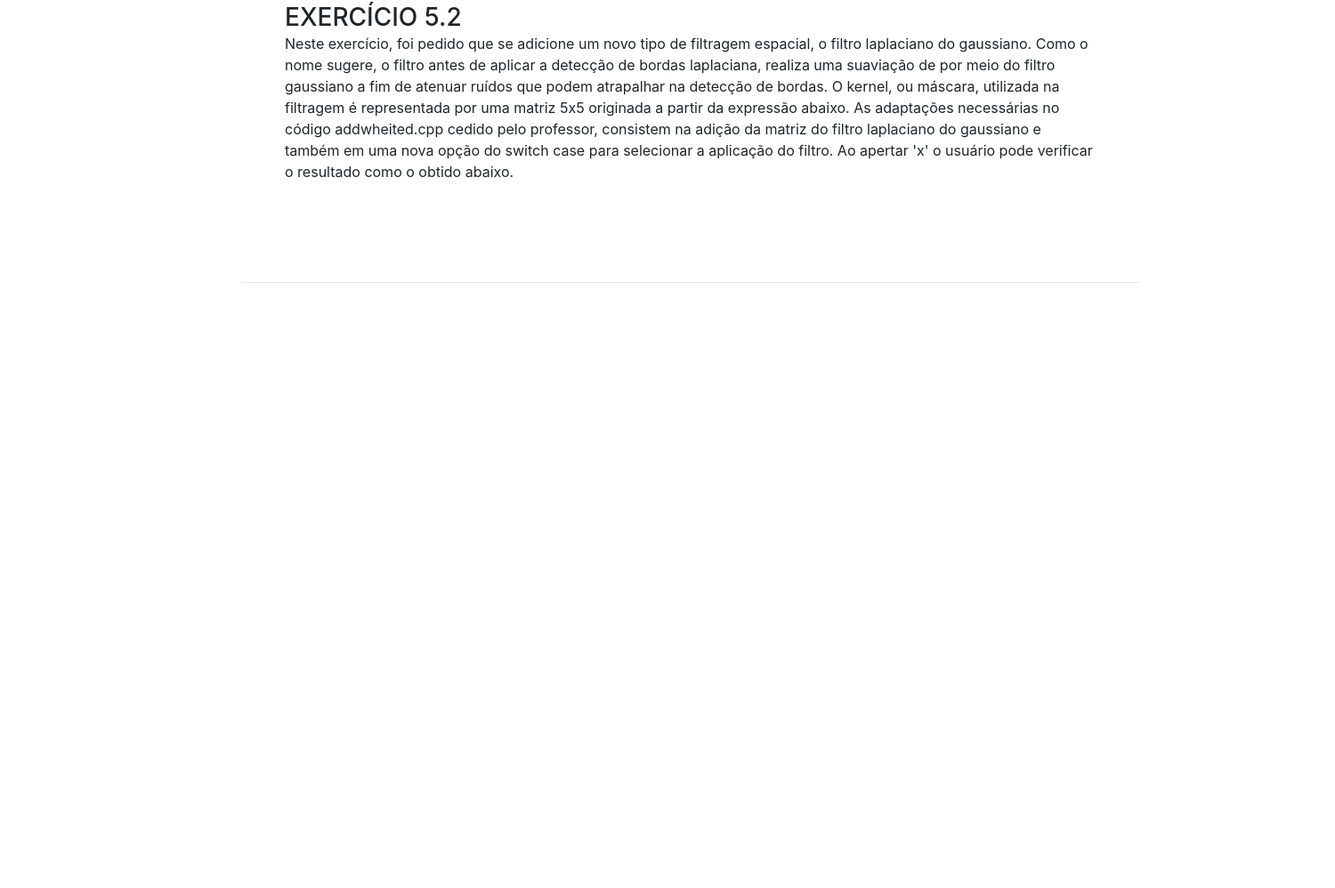
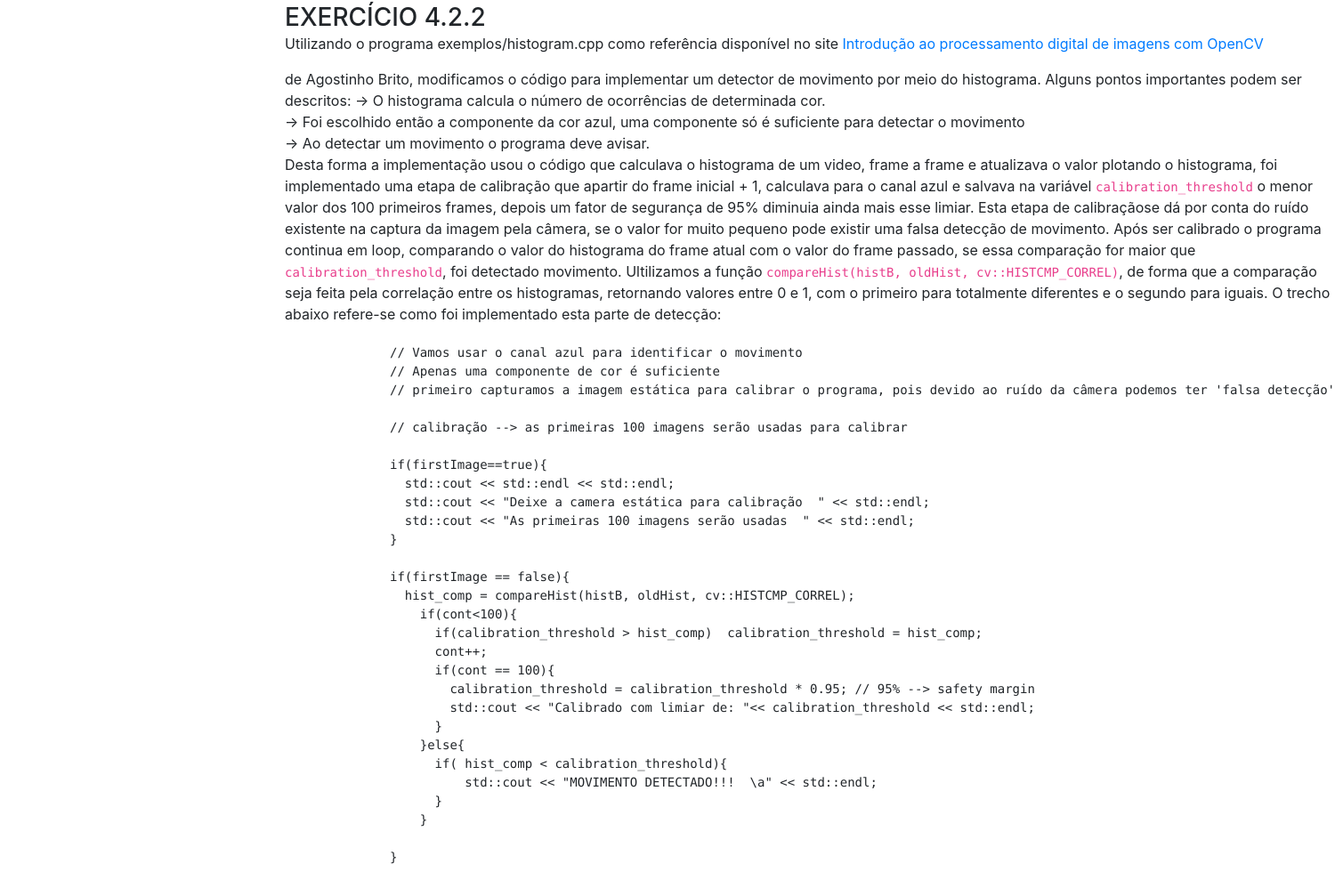
Before and after one commit to igorcbrito/igorcbrito.github.io, a website with bundled scripts: page dca0445.html in a window 1280 px wide. Shown: the part 4469-5467 px from the top of the page at 89% size, 1500 px wide, since content can reach past the window. Before the commit the page ends 4787 px from the top, so only its background shows below. Built offline with nearby package versions, Linux system fonts and the light colour scheme; a web font is replaced by a local one.

Commit message:
add 4.2.2 -1

```diff
--- a/dca0445.html
+++ b/dca0445.html
@@ -227,6 +227,61 @@
         </div>
       </div>
 
+
+      <div class="resume-item d-flex flex-column flex-md-row justify-content-between mb-5">
+        <div class="resume-content">
+          <h3 class="mb-0">Exercício 4.2.2</h3>
+          <p>Utilizando o programa exemplos/histogram.cpp como referência disponível no site <a href="https://agostinhobritojr.github.io/tutorial/pdi/#_exerc%C3%ADcios_3">Introdução ao processamento digital de imagens com OpenCV</a> </p>
+            de Agostinho Brito, modificamos o código para implementar um detector de movimento por meio do histograma.
+            Alguns pontos importantes podem ser descritos:
+            &#x2192; O histograma calcula o número de ocorrências de determinada cor.<br>
+            &#x2192; Foi escolhido então a componente da cor azul, uma componente só é suficiente para detectar o movimento<br>
+            &#x2192; Ao detectar um movimento o programa deve avisar.<br>
+
+            Desta forma a implementação usou o código que calculava o histograma de um video, frame a frame e atualizava o valor plotando o histograma,
+            foi implementado uma etapa de calibração que apartir do frame inicial + 1, calculava para o canal azul e salvava na variável <code>calibration_threshold</code> o menor valor dos 100 primeiros frames,
+            depois um fator de segurança de 95% diminuia ainda mais esse limiar.
+            Esta etapa de calibraçãose dá por conta do ruído existente na captura da imagem pela câmera, se o valor for muito pequeno pode existir uma falsa detecção de movimento.
+
+            Após ser calibrado o programa continua em loop, comparando o valor do histograma do frame atual com o valor do frame passado, se essa comparação for maior que <code>calibration_threshold</code>, foi detectado movimento.
+            Ultilizamos a função <code> compareHist(histB, oldHist, cv::HISTCMP_CORREL)</code>, de forma que a comparação seja feita pela correlação entre os histogramas, retornando valores entre 0 e 1, com o primeiro para totalmente diferentes e o segundo para iguais.
+            O trecho abaixo refere-se como foi implementado esta parte de detecção:
+            <pre><code>
+              // Vamos usar o canal azul para identificar o movimento
+              // Apenas uma componente de cor é suficiente
+              // primeiro capturamos a imagem estática para calibrar o programa, pois devido ao ruído da câmera podemos ter 'falsa detecção'
+
+              // calibração --> as primeiras 100 imagens serão usadas para calibrar
+
+              if(firstImage==true){
+                std::cout << std::endl << std::endl;
+                std::cout << "Deixe a camera estática para calibração  " << std::endl;
+                std::cout << "As primeiras 100 imagens serão usadas  " << std::endl;
+              }
+
+              if(firstImage == false){
+                hist_comp = compareHist(histB, oldHist, cv::HISTCMP_CORREL);
+                  if(cont<100){
+                    if(calibration_threshold > hist_comp)  calibration_threshold = hist_comp;
+                    cont++;
+                    if(cont == 100){
+                      calibration_threshold = calibration_threshold * 0.95; // 95% --> safety margin
+                      std::cout << "Calibrado com limiar de: "<< calibration_threshold << std::endl;
+                    }
+                  }else{
+                    if( hist_comp < calibration_threshold){
+                        std::cout << "MOVIMENTO DETECTADO!!!  \a" << std::endl;
+                    }
+                  }
+
+              }
+            </pre></code>
+            <img src="dca0445-images/tesla.gif" alt="this slowpoke moves"  width="250" />
+
+        </div>
+      </div>
+
+
       <div class="resume-item d-flex flex-column flex-md-row justify-content-between mb-5">
         <div class="resume-content">
           <h3 class="mb-0">Exercício 5.2</h3>
```
